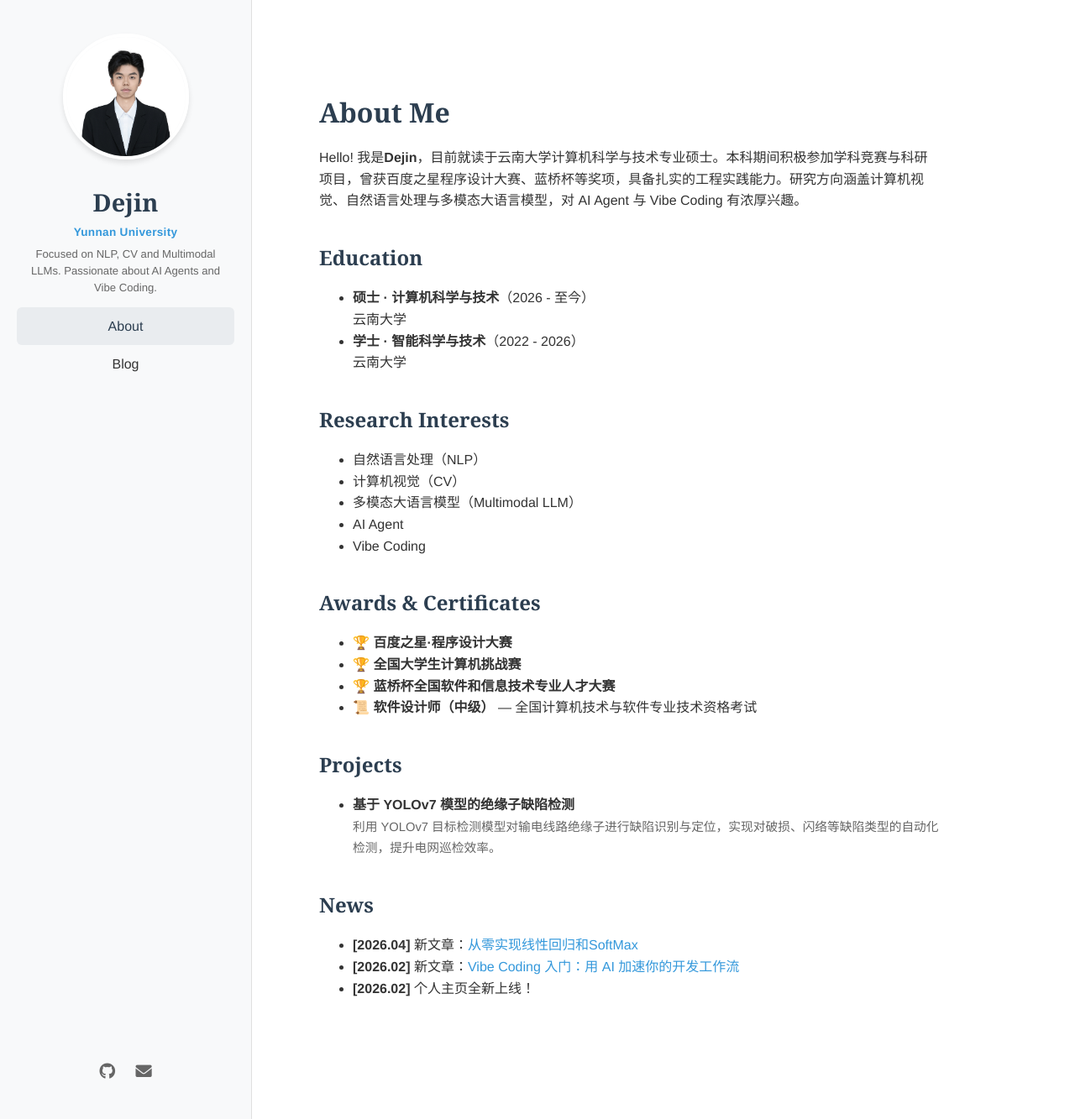
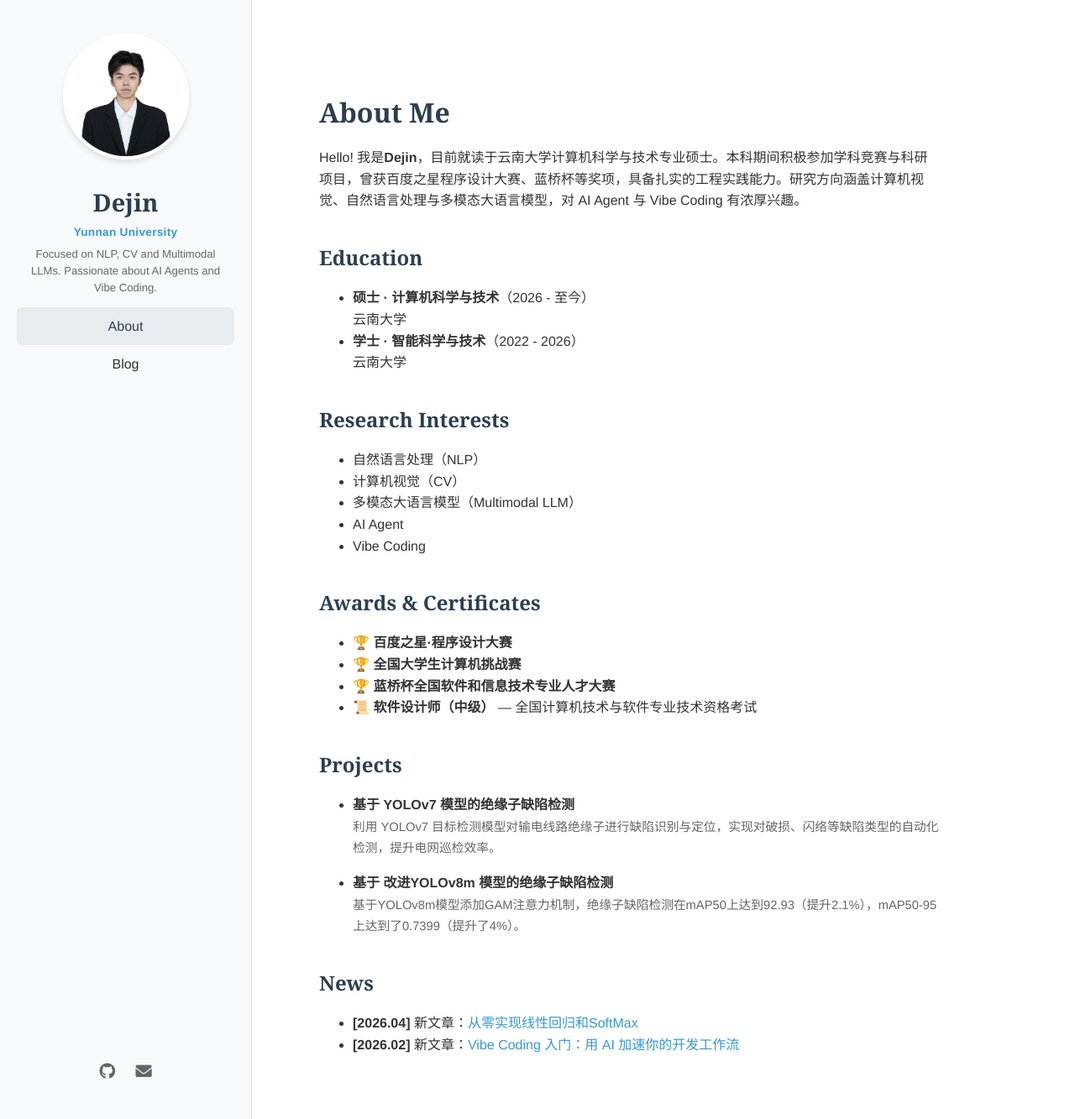
Before and after one commit to Dejintime/Dejintime.github.io, a Jekyll site: the page built from index.html, in a window 1280 px wide and 1333 px high. Shown: the whole window at 84% size. Built offline with Jekyll 4.4.1, drawn with Linux system fonts in a browser that asks for light colours.

Commit message:
new index.html

```diff
--- a/index.html
+++ b/index.html
@@ -43,7 +43,12 @@ title: About Me
       <span style="color:#666; font-size:0.92rem;">利用 YOLOv7 目标检测模型对输电线路绝缘子进行缺陷识别与定位，实现对破损、闪络等缺陷类型的自动化检测，提升电网巡检效率。</span>
     </li>
   </ul>
-
+  <ul>
+    <li>
+      <strong>基于 改进YOLOv8m 模型的绝缘子缺陷检测</strong><br>
+      <span style="color:#666; font-size:0.92rem;">基于YOLOv8m模型添加GAM注意力机制，绝缘子缺陷检测在mAP50上达到92.93（提升2.1%），mAP50-95上达到了0.7399（提升了4%）。</span>
+    </li>
+  </ul>
   <h2>News</h2>
   <ul>
     {% for post in site.posts limit:5 %}
@@ -52,7 +57,6 @@ title: About Me
       新文章：<a href="{{ post.url | relative_url }}">{{ post.title }}</a>
     </li>
     {% endfor %}
-    <li><strong>[2026.02]</strong> 个人主页全新上线！</li>
   </ul>
 
 </div>
```
